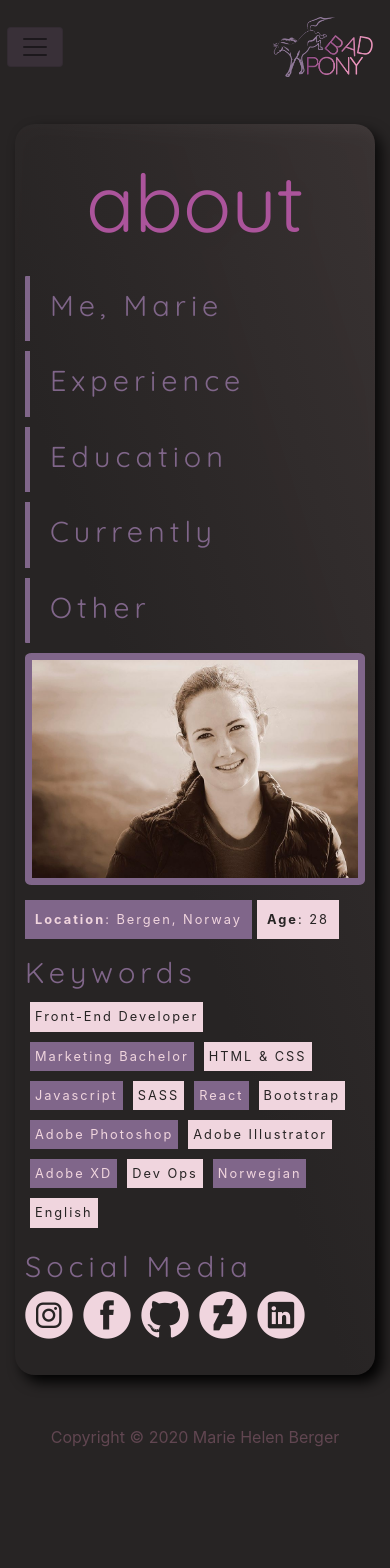
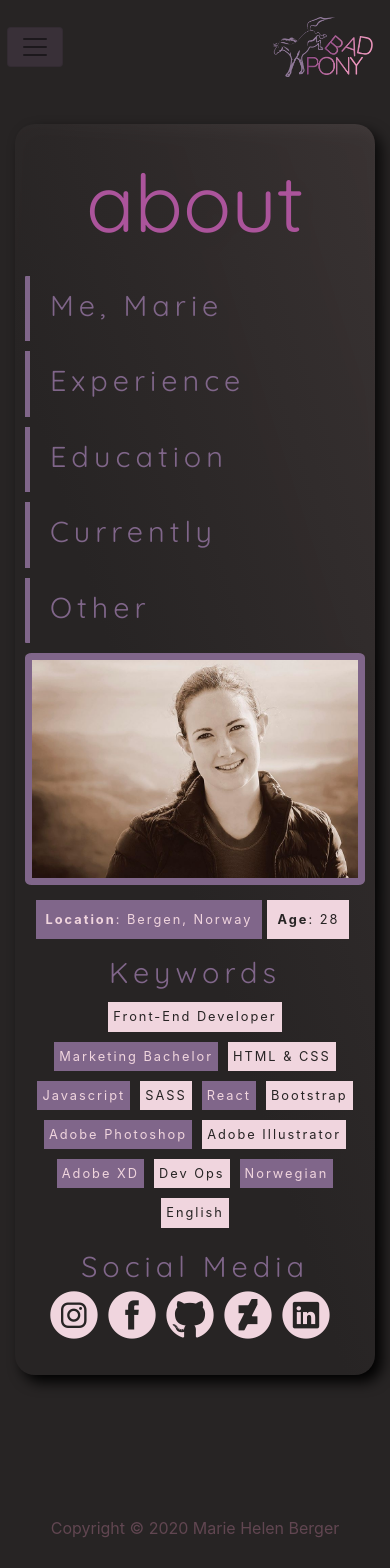
Before and after one commit to mie91/marie-berger-portfolio-2-portfolio-website, a React (Create React App) app: page /about in a window 390 px wide. Shown: the top 1568 px of the page. Before the commit the page ends 1505 px from the top, so only its background shows below. Built offline with nearby package versions, Linux system fonts and the light colour scheme.

Commit message:
finished about page

```diff
--- a/src/components/about/About.js
+++ b/src/components/about/About.js
@@ -19,7 +19,7 @@ return (
             <div className="about">
                     <MainHeader title="about" />
                     <Row className="justify-content-md-center">
-                        <Col className="col-md-5 ">
+                        <Col className="col-md-5 accordion-col">
                     <div className="text-box">
 
                         <Accordion defaultActiveKey="0" className="aboutAccord">
@@ -95,7 +95,7 @@ return (
                     </div>
 
                     </Col>
-                        <Col className="col-md-4">
+                        <Col className="col-md-4 info-col">
 
                     <div className="profileImage d-flex justify-content-center">
                         <Image fluid src={Profile1} alt="Employees at Re-Cycle office" />
--- a/src/sass/partials/_about.scss
+++ b/src/sass/partials/_about.scss
@@ -89,3 +89,18 @@
 
 
 }
+
+//MEDIA QUIERIES//
+@media screen and (min-width: 576px) {
+
+}
+
+@media screen and (max-width: 575px) {
+    .info-col {
+        text-align: center;
+
+        .subHeader {
+            text-align: center;
+        }
+    }
+}
--- a/src/sass/partials/_containers.scss
+++ b/src/sass/partials/_containers.scss
@@ -2,8 +2,8 @@
 .main-container {
     margin-top: -420px;
     padding-top: 420px;
-    margin-bottom: -100px;
-    padding-bottom: 100px;
+    margin-bottom: -200px;
+    padding-bottom: 200px;
 
     &.dark-gradient {
         @include dark-gradient;
--- a/src/sass/partials/_layout.scss
+++ b/src/sass/partials/_layout.scss
@@ -51,7 +51,7 @@ span.navbar-brand {
 .footercontent {
     background-color: transparent;
     padding: 10px;
-    margin-top: 10px;
+    margin-top: 12vh;
     text-align: center;
     color: rgba($color: $pink, $alpha: 0.3);
 
```
